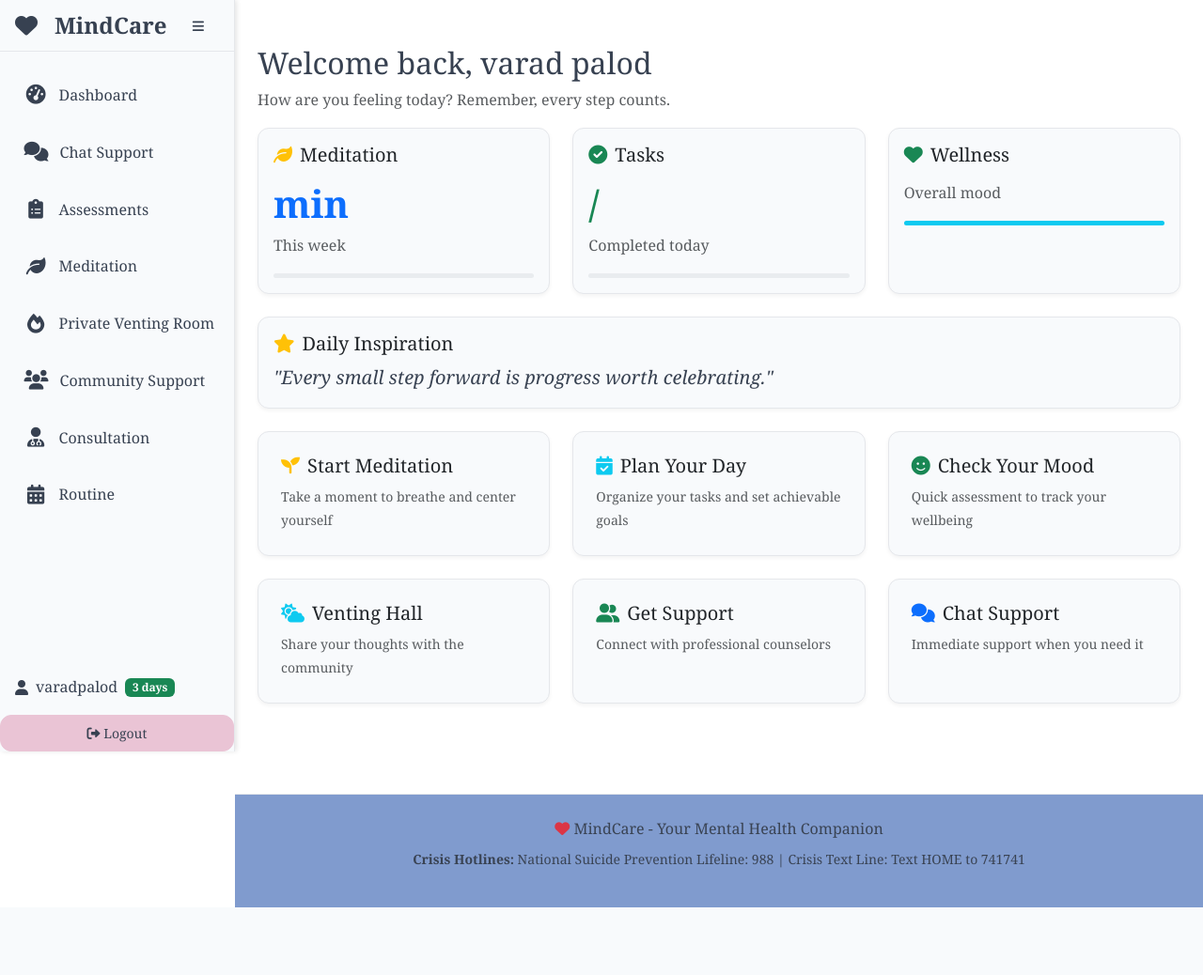
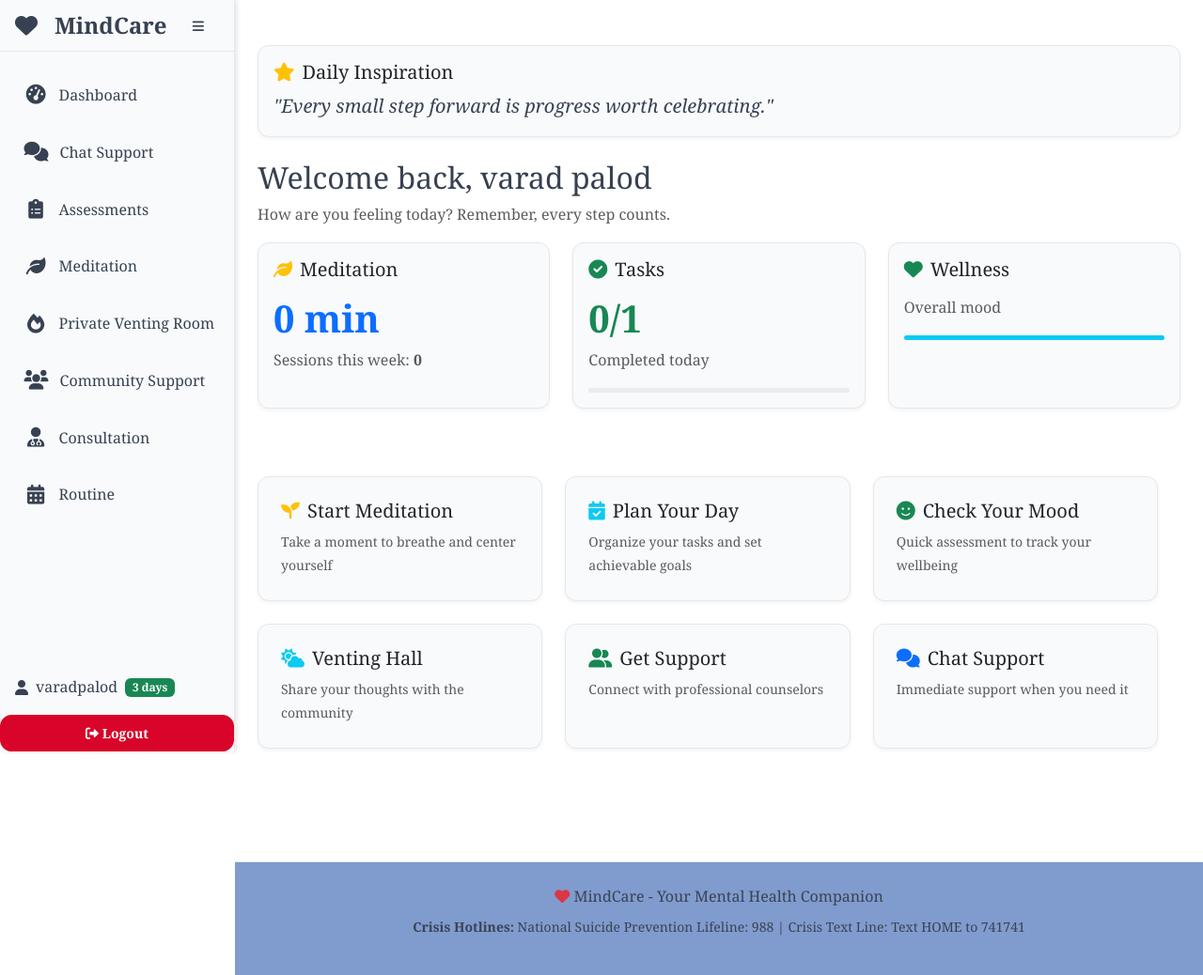
Before and after one commit to SarangRao20/SIH-MentalHealth, a Flask app: page /dashboard in a window 1280 px wide. Shown: the whole page at 94% size. Before the commit the page ends 966 px from the top, so only its background shows below. Run offline with Flask 3, Linux system fonts and the light colour scheme; a user stored in the database is signed in.

Commit message:
fixed meditation issue  anad logout btn

```diff
--- a/routes.py
+++ b/routes.py
@@ -82,11 +82,31 @@ def logout():
 @app.route('/dashboard')
 @login_required
 def dashboard():
+    # Get today's tasks for current user
+    from models import RoutineTask
+    today = datetime.utcnow().date()
+    tasks_today = RoutineTask.query.filter_by(user_id=current_user.id, created_date=today).all()
+    total_tasks = len(tasks_today)
+    tasks_completed = sum(1 for t in tasks_today if t.status == 'completed')
+    tasks_progress = int((tasks_completed / total_tasks) * 100) if total_tasks > 0 else 0
     # Get user stats
     recent_assessments = Assessment.query.filter_by(user_id=current_user.id).order_by(Assessment.completed_at.desc()).limit(3).all()
     meditation_streak = MeditationSession.query.filter_by(user_id=current_user.id).filter(
         MeditationSession.date >= datetime.utcnow().date() - timedelta(days=7)
     ).count()
+
+    # Weekly sessions count (from start of week)
+    today = datetime.utcnow().date()
+    start_of_week = today - timedelta(days=today.weekday())
+    weekly_sessions_count = MeditationSession.query.filter_by(user_id=current_user.id).filter(
+        MeditationSession.date >= start_of_week
+    ).count()
+
+    # Total minutes meditated
+    total_seconds = db.session.query(func.sum(MeditationSession.duration)).filter_by(
+        user_id=current_user.id
+    ).scalar() or 0
+    total_minutes_meditated = total_seconds // 60
 
     # Get chat sessions with crisis flags
     crisis_sessions = ChatSession.query.filter_by(user_id=current_user.id, crisis_flag=True).count()
@@ -94,7 +114,12 @@ def dashboard():
     return render_template('dashboard.html',
                          recent_assessments=recent_assessments,
                          meditation_streak=meditation_streak,
-                         crisis_sessions=crisis_sessions)
+                         crisis_sessions=crisis_sessions,
+                         weekly_sessions_count=weekly_sessions_count,
+                         total_minutes_meditated=total_minutes_meditated,
+                         tasks_completed=tasks_completed,
+                         total_tasks=total_tasks,
+                         tasks_progress=tasks_progress)
 
 @app.route('/chatbot')
 @login_required
@@ -360,7 +385,8 @@ def meditation():
 @login_required
 def meditation_completed():
     data = request.get_json()
-    duration = data.get('duration', 0) # Duration in seconds
+    duration_seconds = data.get('duration', 0) # Duration in seconds
+    duration = int(duration_seconds // 60) # Store duration in minutes
     session_type = data.get('session_type', 'meditation')
 
     if duration <= 0:
--- a/static/css/style.css
+++ b/static/css/style.css
@@ -17,6 +17,7 @@
   --accent: #b8e0d2; /* Secondary: Mint green for accent elements */
   --accent-foreground: #374151; /* Dark text for accent elements */
   --destructive: #eac4d5; /* Contrast: Soft pink for warnings */
+  --danger-color: #d90429; /* Strong red for SOS and logout */
   --destructive-foreground: #374151; /* Dark text for destructive buttons */
   --border: #e5e7eb; /* Light neutral border */
   --input: #f9fafb; /* Light neutral background for input fields */
@@ -37,6 +38,15 @@
   --sidebar-ring: rgba(128, 155, 206, 0.5); /* Primary periwinkle focus ring for sidebar */
   --font-source-sans: "Source Sans Pro", sans-serif;
   --font-playfair: "Playfair Display", serif;
+  background-color: var(--danger-color) !important;
+  color: #fff !important;
+  border-color: var(--danger-color) !important;
+}
+
+.btn-danger:hover, .btn-danger:focus, .btn-danger:active {
+  background-color: var(--danger-color) !important;
+  color: #fff !important;
+  border-color: var(--danger-color) !important;
 }
 
 /* Global Styles */
@@ -361,8 +371,8 @@ body {
 }
 
 .sidebar-footer .btn-danger {
-  background-color: var(--destructive);
-  border-color: var(--destructive);
+  background-color: var(--danger-color) !important;
+  border-color: var(--danger-color) !important;
 }
 
 /* --- */
--- a/templates/base.html
+++ b/templates/base.html
@@ -103,8 +103,8 @@
                     {% endif %}
                 </div>
                 <a class="btn btn-sm btn-danger w-100 mt-2" href="{{ url_for('logout') }}">
-                    <i class="fas fa-sign-out-alt icon"></i>
-                    <span class="label">Logout</span>
+                    <i class="fas fa-sign-out-alt icon" style="color: white;"></i>
+                    <span class="label" style="color: white; font-weight: bold;">Logout</span>
                 </a>
             {% else %}
                 <a class="btn btn-sm btn-primary w-100 mb-2" href="{{ url_for('login') }}">
--- a/templates/dashboard.html
+++ b/templates/dashboard.html
@@ -4,23 +4,29 @@
 
 {% block content %}
 <div class="container-fluid py-4">
+    <div class="row mb-4">
+        <div class="col-12">
+            <div class="card h-100">
+                <div class="card-body">
+                    <h5 class="card-title text-dark mb-2"><i class="fas fa-star text-warning me-2"></i>Daily Inspiration</h5>
+                    <p class="card-text lead fst-italic">"Every small step forward is progress worth celebrating."</p>
+                </div>
+            </div>
+        </div>
+    </div>
     <div class="row">
         <div class="col-12">
             <h1 class="h2">Welcome back, {{ current_user.full_name }}</h1>
             <p class="text-muted">How are you feeling today? Remember, every step counts.</p>
         </div>
     </div>
-
     <div class="row g-4 mb-4">
         <div class="col-lg-4 col-md-6">
             <div class="card h-100">
                 <div class="card-body">
                     <h5 class="card-title text-dark mb-3"><i class="fas fa-leaf text-warning me-2"></i>Meditation</h5>
-                    <h2 class="metric-value text-primary">{{ meditation_minutes }} min</h2>
-                    <p class="card-text text-muted mb-3">This week</p>
-                    <div class="progress" style="height: 5px;">
-                        <div class="progress-bar bg-primary" role="progressbar" style="width: {{ meditation_progress }}%;" aria-valuenow="{{ meditation_progress }}" aria-valuemin="0" aria-valuemax="100"></div>
-                    </div>
+                    <h2 class="metric-value text-primary">{{ total_minutes_meditated }} min</h2>
+                    <p class="card-text text-muted mb-3">Sessions this week: <strong>{{ weekly_sessions_count }}</strong></p>
                 </div>
             </div>
         </div>
@@ -51,15 +57,7 @@
     </div>
 
     <div class="row mb-4">
-        <div class="col-12">
-            <div class="card h-100">
-                <div class="card-body">
-                    <h5 class="card-title text-dark mb-2"><i class="fas fa-star text-warning me-2"></i>Daily Inspiration</h5>
-                    <p class="card-text lead fst-italic">"Every small step forward is progress worth celebrating."</p>
-                </div>
-            </div>
-        </div>
-    </div>
+    <!-- Daily Inspiration card moved to top -->
 
     <div class="row g-4">
         <div class="col-md-4">
```
Also changed, not shown: static/js/meditation.js (+45 -15 lines), templates/lottie_breathing.html (added, +28 -0 lines), templates/meditation.html (+38 -1 lines), instance/mental_health.db, 2 other files.
